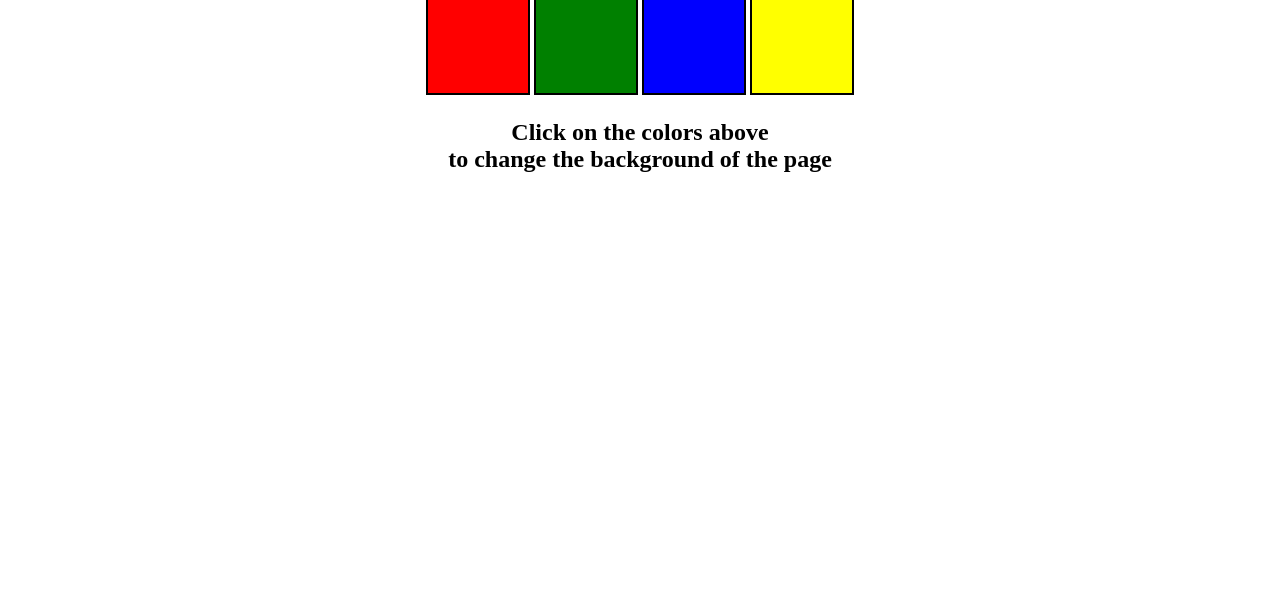
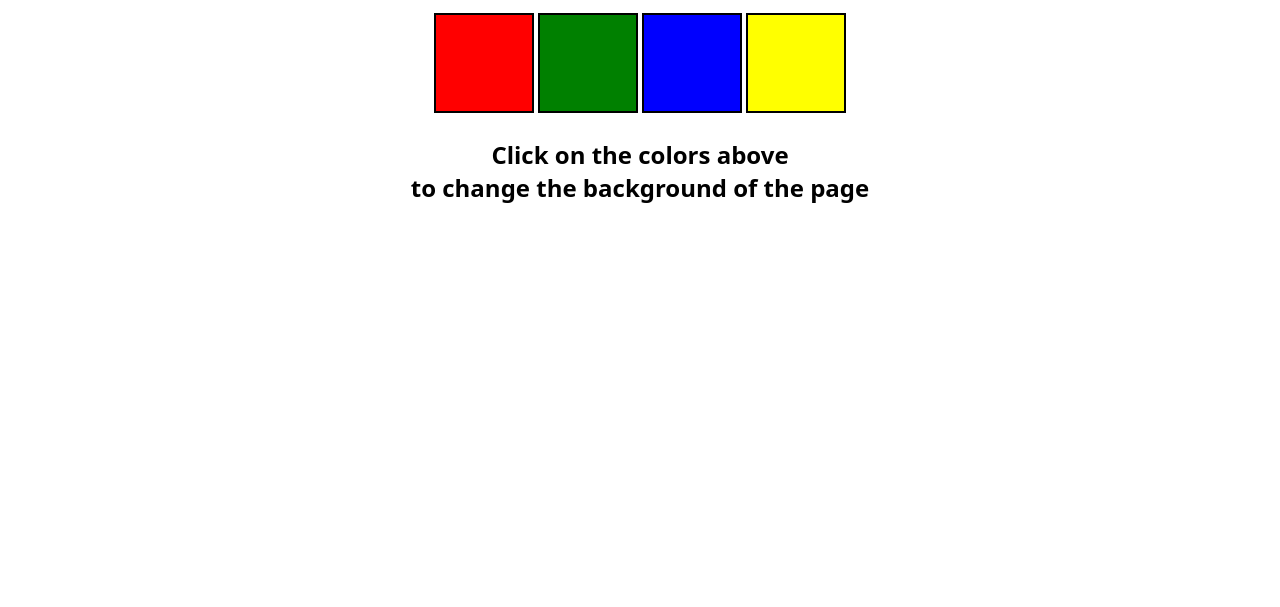
Before and after one commit to MihirJaiswal/MemeMania, a plain HTML site: page project1/index.html in a window 1280 px wide. Shown: the part 193-800 px from the top of the page. Drawn offline with Linux system fonts and the light colour scheme; the site is published under a folder, as on GitHub Pages, so addresses that start at the root find nothing.

Commit message:
Update index.html

```diff
--- a/project1/index.html
+++ b/project1/index.html
@@ -5,7 +5,7 @@
     <meta name="viewport" content="width=\, initial-scale=1.0">
     <title>Color Changer</title>
     <link rel="stylesheet" href="style.css">
-    <link rel="stylesheet" href="/style1.css">
+    <link rel="stylesheet" href="../style1.css">
 </head>
 <body>
     <nav>
```
